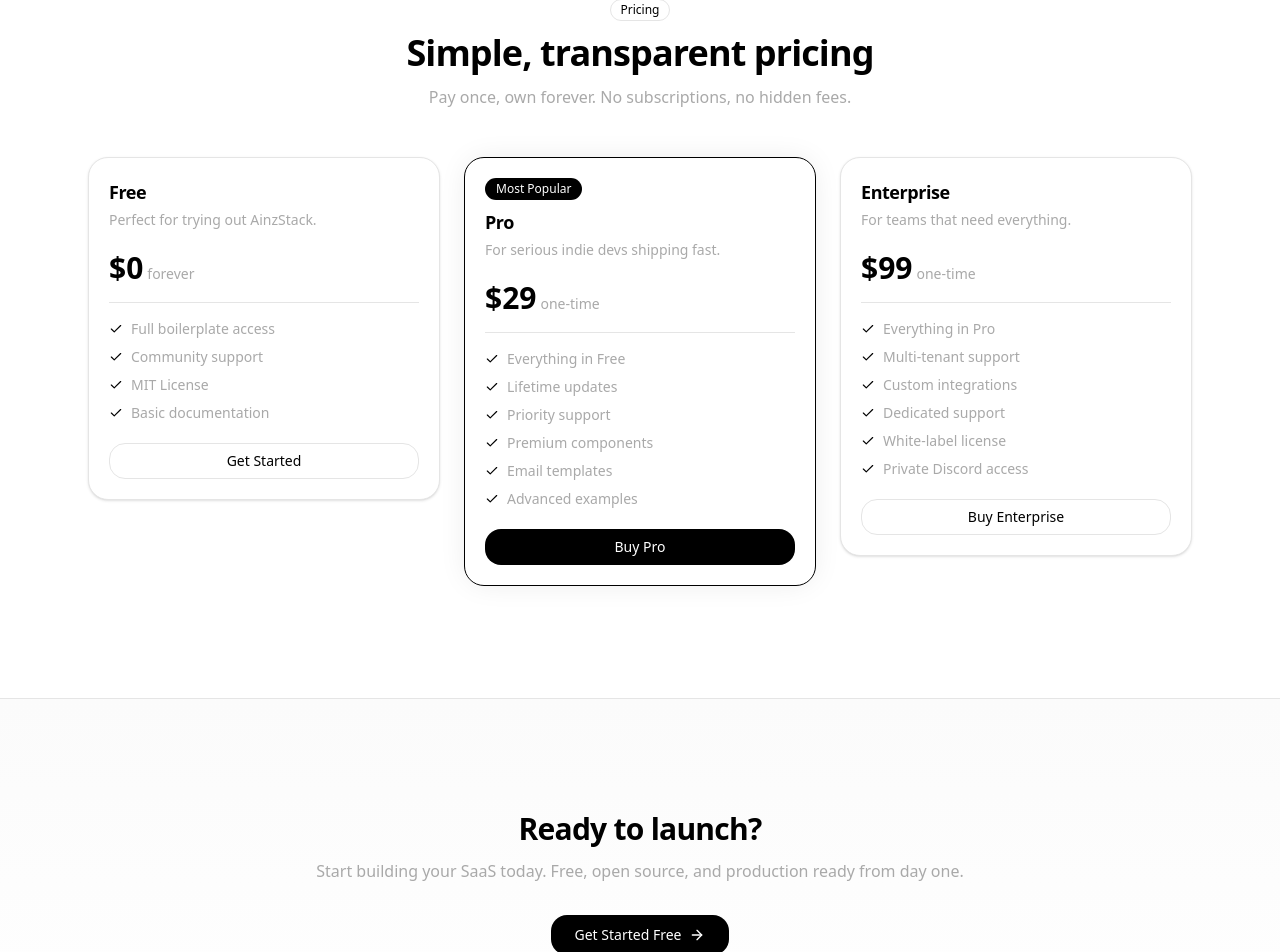
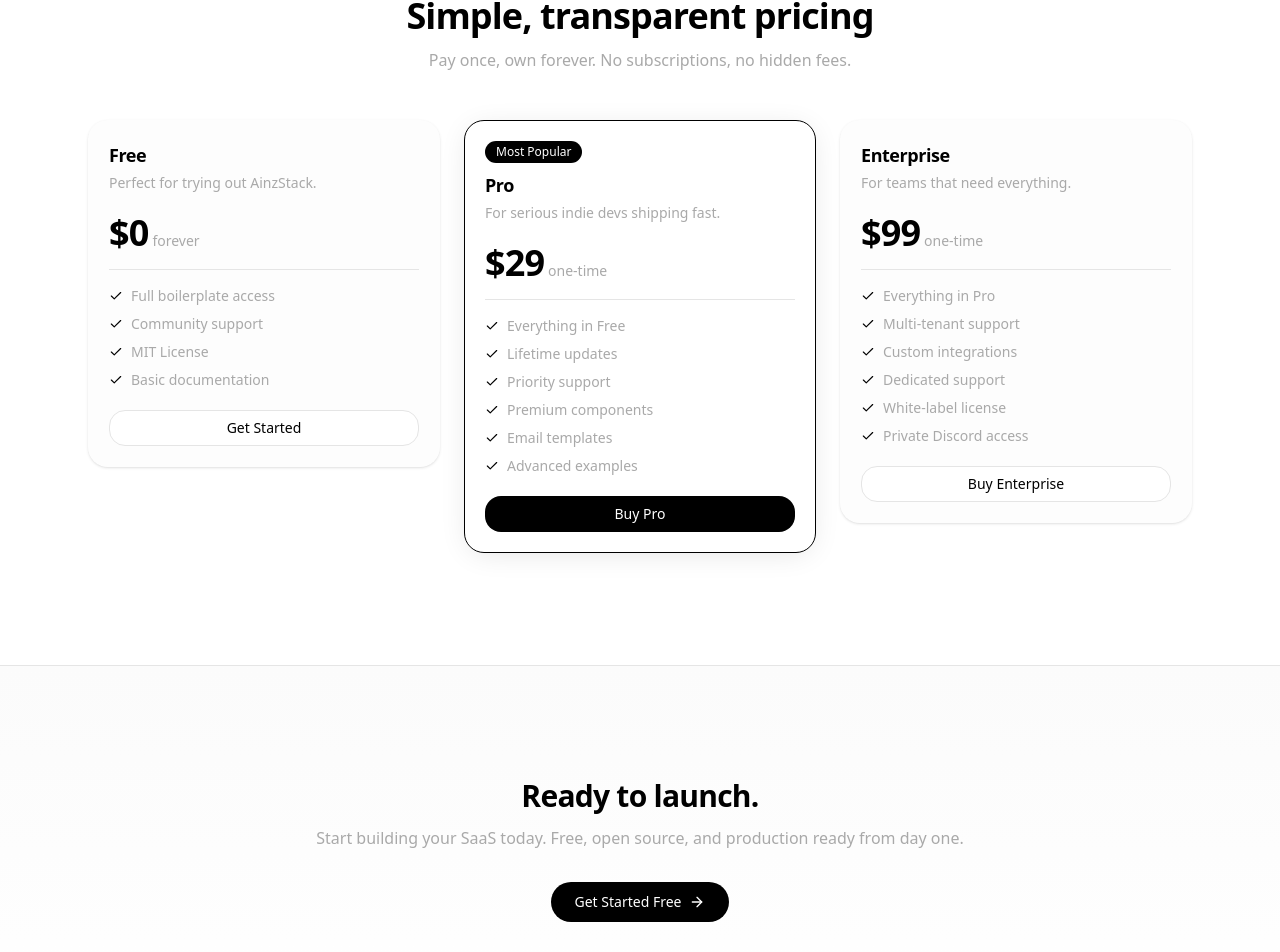
Before and after one commit to JCFcodex/ainz-stack, a Next.js app: page / in a window 1280 px wide. Shown: the part 2580-3532 px from the top of the page. Built offline with nearby package versions, Linux system fonts and the light colour scheme.

Commit message:
`style: refine marketing pricing and cta sections`

```diff
--- a/src/app/(marketing)/page.tsx
+++ b/src/app/(marketing)/page.tsx
@@ -358,7 +358,6 @@
   );
 }
 
-/* ─────────────────── Pricing ─────────────────── */
 const plans = [
   {
     name: "Free",
@@ -410,17 +409,9 @@
 
 function PricingSection() {
   return (
-    <AnimatedSection
-      id="pricing"
-      className="border-t border-border py-20 sm:py-28"
-    >
+    <AnimatedSection id="pricing" className="border-t border-border py-20 sm:py-28">
       <div className="mx-auto max-w-6xl px-4 sm:px-6">
         <div className="text-center">
-          <FadeIn>
-            <Badge variant="outline" className="mb-3">
-              Pricing
-            </Badge>
-          </FadeIn>
           <FadeIn delay={0.1}>
             <h2 className="text-2xl font-bold tracking-tight sm:text-3xl lg:text-4xl">
               Simple, transparent pricing
@@ -440,33 +431,26 @@
           {plans.map((plan) => (
             <StaggerItem key={plan.name}>
               <Card
-                className={`transition-all duration-300 hover:-translate-y-1 hover:shadow-lg ${
+                className={`rounded-2xl transition-all duration-300 hover:-translate-y-1 hover:shadow-lg ${
                   plan.highlight
-                    ? "border-foreground shadow-[0_0_30px_-5px_rgba(0,0,0,0.1)]"
-                    : "border-border"
+                    ? "border-foreground bg-card shadow-[0_4px_30px_-6px_rgba(0,0,0,0.12)]"
+                    : "border-transparent bg-secondary/20 hover:border-border hover:bg-card"
                 }`}
               >
                 <CardHeader>
-                  {plan.highlight && (
-                    <Badge className="mb-2 w-fit">Most Popular</Badge>
-                  )}
+                  {plan.highlight && <Badge className="mb-2 w-fit">Most Popular</Badge>}
                   <CardTitle className="text-lg">{plan.name}</CardTitle>
                   <CardDescription>{plan.description}</CardDescription>
                 </CardHeader>
                 <CardContent className="space-y-4">
                   <div>
-                    <span className="text-3xl font-bold">{plan.price}</span>
-                    <span className="ml-1 text-sm text-muted-foreground">
-                      {plan.period}
-                    </span>
+                    <span className="text-4xl font-extrabold tracking-tight">{plan.price}</span>
+                    <span className="ml-1 text-sm text-muted-foreground">{plan.period}</span>
                   </div>
                   <Separator />
                   <ul className="space-y-2">
                     {plan.features.map((feature) => (
-                      <li
-                        key={feature}
-                        className="flex items-center gap-2 text-sm"
-                      >
+                      <li key={feature} className="flex items-center gap-2 text-sm">
                         <Check className="size-3.5 text-foreground" />
                         <span className="text-muted-foreground">{feature}</span>
                       </li>
@@ -474,11 +458,7 @@
                   </ul>
                 </CardContent>
                 <CardFooter>
-                  <Button
-                    className="w-full"
-                    variant={plan.highlight ? "default" : "outline"}
-                    asChild
-                  >
+                  <Button className="w-full" variant={plan.highlight ? "default" : "outline"} asChild>
                     <Link href="/signup">{plan.cta}</Link>
                   </Button>
                 </CardFooter>
@@ -491,14 +471,13 @@
   );
 }
 
-/* ─────────────────── Page ─────────────────── */
 function CTASection() {
   return (
     <AnimatedSection className="border-t border-border bg-gradient-to-b from-secondary/40 to-background py-20 sm:py-28">
       <div className="mx-auto max-w-3xl px-4 text-center sm:px-6">
         <FadeIn>
           <h2 className="text-2xl font-extrabold tracking-tight sm:text-3xl">
-            Ready to launch?
+            Ready to launch.
           </h2>
         </FadeIn>
         <FadeIn delay={0.1}>
@@ -509,7 +488,7 @@
         </FadeIn>
         <FadeIn delay={0.2}>
           <div className="mt-8 flex justify-center">
-            <Button size="lg" asChild>
+            <Button size="lg" className="rounded-full" asChild>
               <Link href="/signup">
                 Get Started Free
                 <ArrowRight className="size-4" />
```
